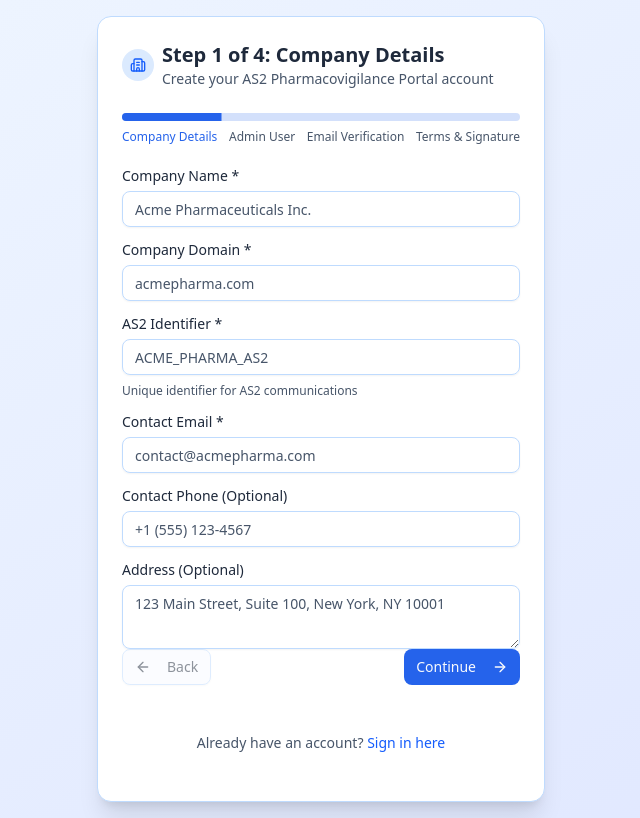
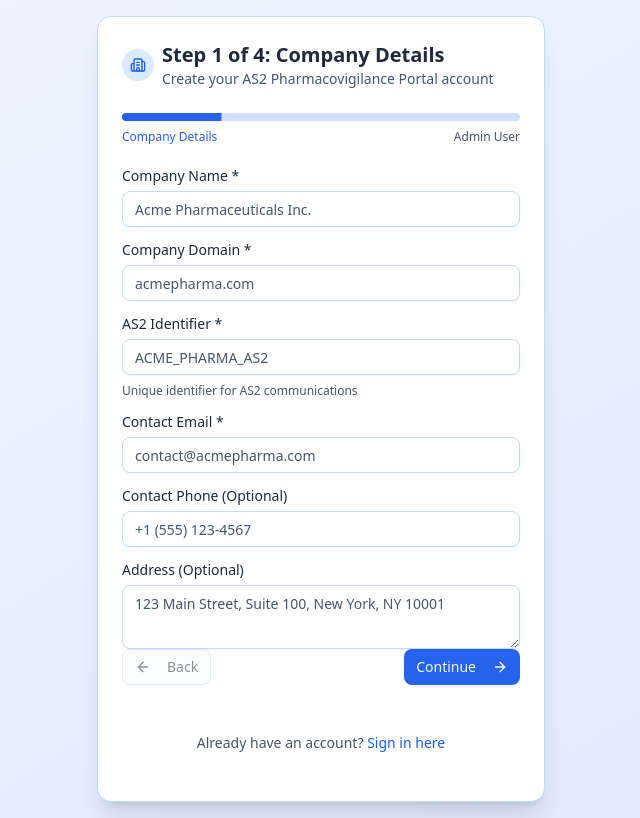
Before and after one commit to ManthanChaudhari/AS2, a Next.js app: page /register in a window 1280 px wide. Shown: the whole page, without its empty margins (319-959 px from the left). Built offline with nearby package versions, Linux system fonts and the light colour scheme.

Commit message:
Register Route updated

```diff
--- a/src/app/(auth)/register/page.js
+++ b/src/app/(auth)/register/page.js
@@ -139,8 +139,8 @@ export default function RegisterPage() {
   const steps = [
     { number: 1, title: "Company Details", icon: Building2, form: step1Form },
     { number: 2, title: "Admin User", icon: User, form: step2Form },
-    { number: 3, title: "Email Verification", icon: Mail, form: step3Form },
-    { number: 4, title: "Terms & Signature", icon: FileCheck, form: step4Form },
+    // { number: 3, title: "Email Verification", icon: Mail, form: step3Form },
+    // { number: 4, title: "Terms & Signature", icon: FileCheck, form: step4Form },
   ];
 
   const currentForm = steps[currentStep - 1].form;
@@ -193,6 +193,7 @@ export default function RegisterPage() {
         // Registration successful, show verification step
         setVerificationSent(true);
         console.log("Registration successful, verification email sent");
+        router.push("/login")
       }
 
       if (currentStep === 4) {
```
